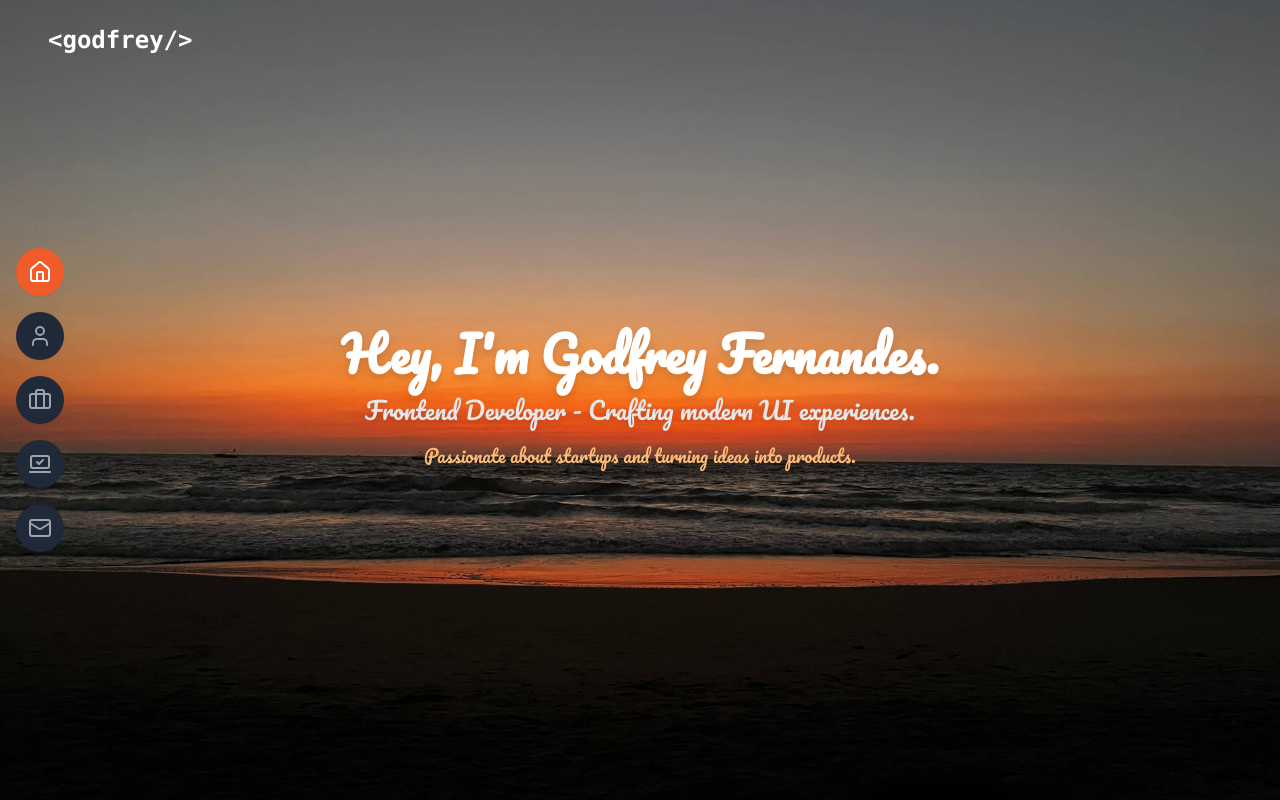
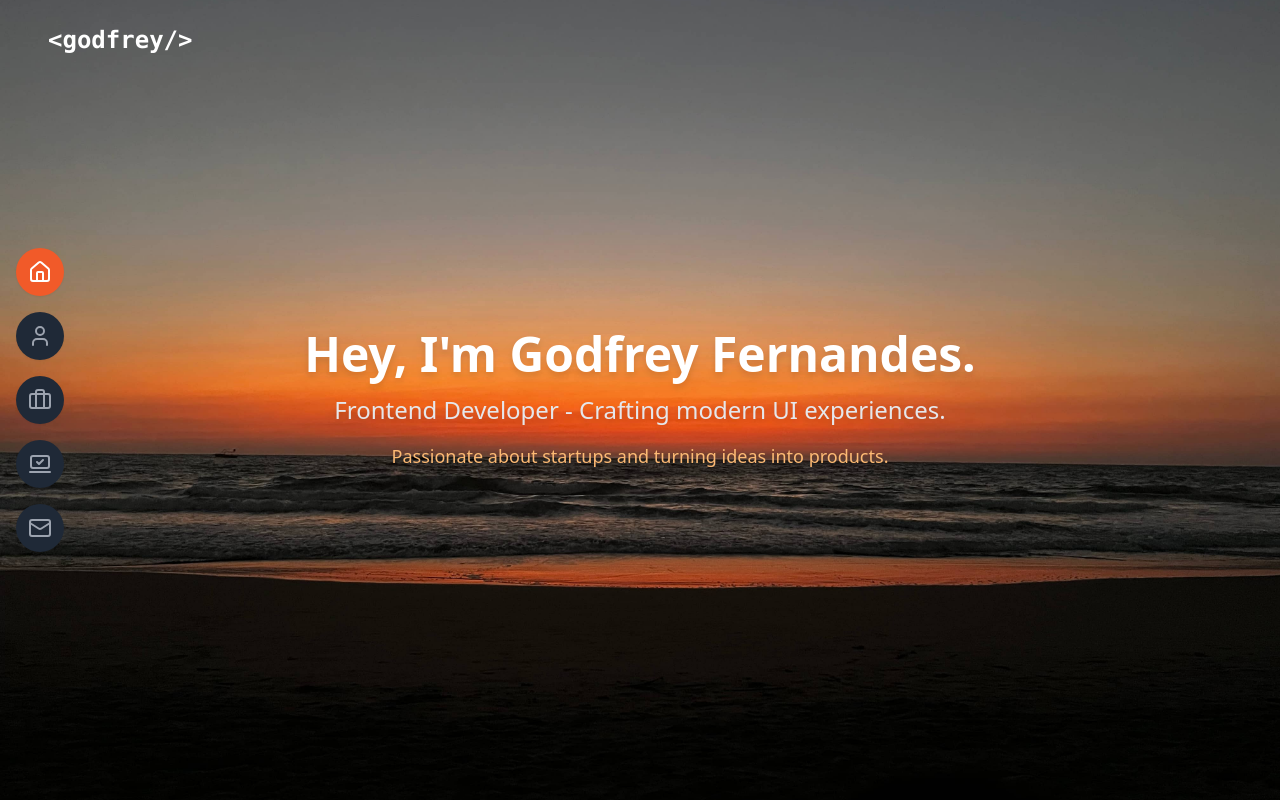
Before and after one commit to godfern/godfreyfernandes.com, a Next.js app: page / in a window 1280 px wide. Shown: the top 800 px of the page. Built offline with nearby package versions, Linux system fonts and the light colour scheme.

Commit message:
Added fixes

```diff
--- a/app/layout.tsx
+++ b/app/layout.tsx
@@ -2,15 +2,6 @@
 import '../styles/globals.css';
 import type { Metadata } from 'next';
 import { ReactNode } from 'react';
-import { Pacifico } from 'next/font/google';
-
-const pacifico = Pacifico({
-  weight: '400',
-  subsets: ['latin'],
-  display: 'swap',
-  preload: true,
-  fallback: ['system-ui', 'arial']
-});
 
 export const metadata: Metadata = {
   title: 'Godfrey Portfolio',
@@ -19,7 +10,7 @@ export const metadata: Metadata = {
 
 export default function RootLayout({ children }: { children: ReactNode }) {
   return (
-    <html lang="en" className={pacifico.className}>
+    <html lang="en">
       <body>{children}</body>
     </html>
   );
```
